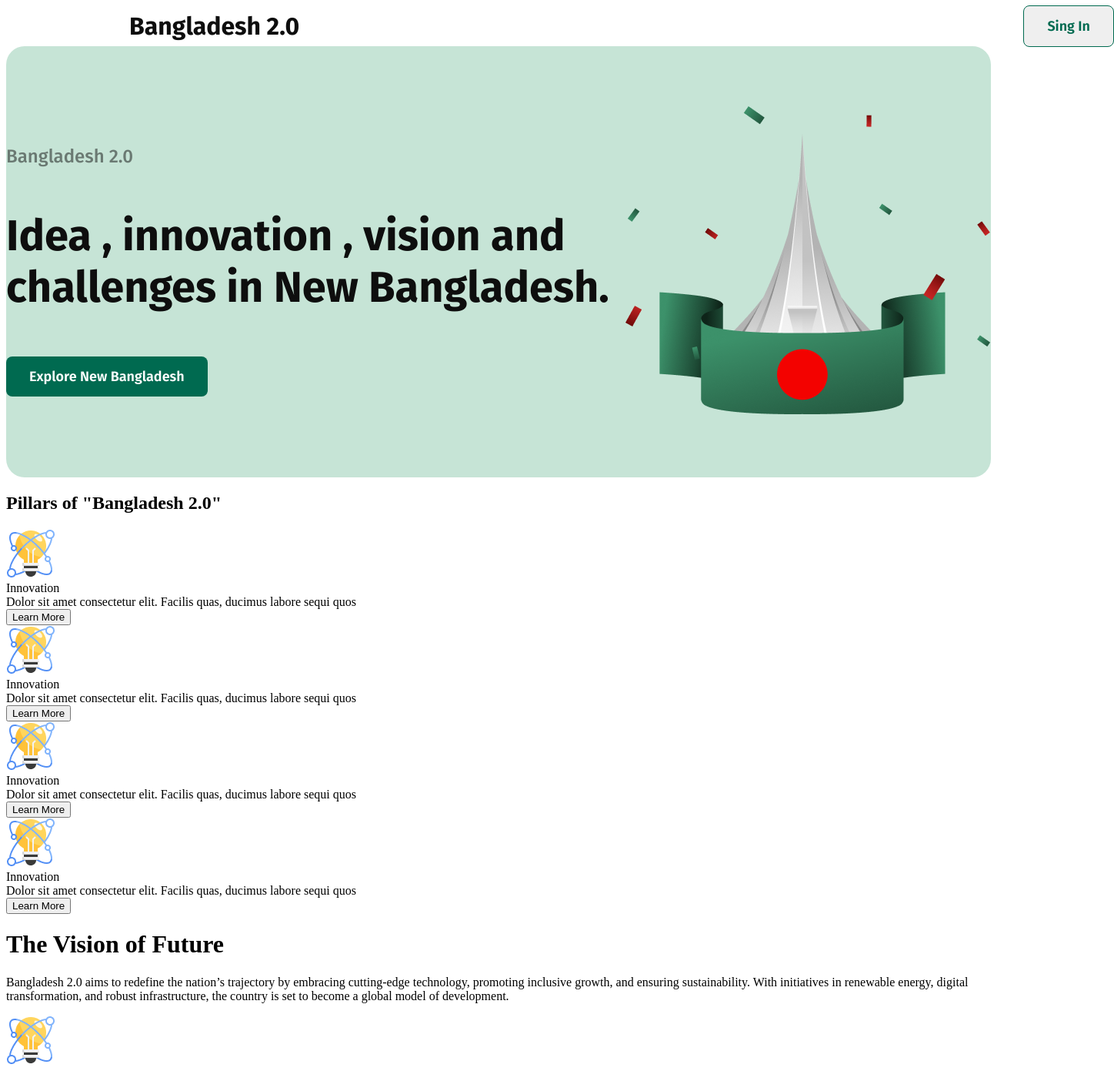
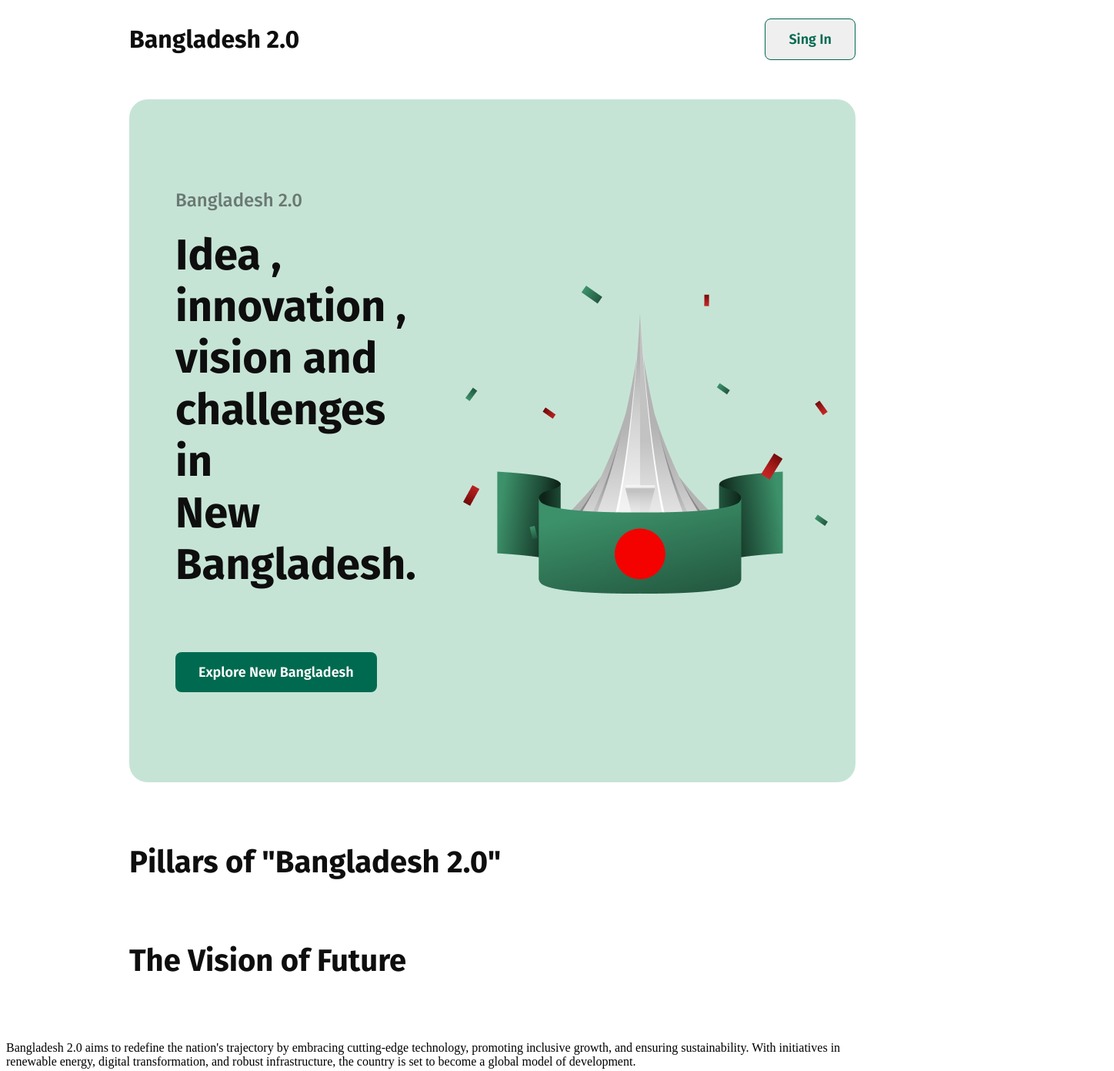
Before and after one commit to rain360/B11A1-Assignment-1, a plain HTML site: page index.html in a window 1280 px wide. Shown: the top 1391 px of the page at 77% size, 1448 px wide, since content can reach past the window. Drawn offline with Linux system fonts and the light colour scheme.

Commit message:
fast commit

```diff
--- a/index.html
+++ b/index.html
@@ -18,49 +18,23 @@
     </header>
     <section class="display-flex">
         <div>
-            <div class="box">
-                <h3>Bangladesh 2.0</h3>
-                <div class="box">
-                    <p>Idea , innovation ,
-                    vision and challenges in New Bangladesh.</p>
-                    <div class="box">
-                        <button>Explore New Bangladesh</button>
-                    </div>
+            <div class="box"><h3>Bangladesh 2.0</h3>
+                <div class="box"><p>Idea , innovation ,<br>
+                    vision and challenges in <br>New Bangladesh.</p>
+                    <div class="box"><button>Explore New Bangladesh</button></div>
                 </div>
             </div>
         </div>
-        <div class=""><img src="assets/hero.png" alt=""></div>
+        <div class="hero-logo"><img src="assets/hero.png" alt=""></div>
     </section>
     <main class="">
         <div>
             <h2>Pillars of "Bangladesh 2.0"</h2>
         </div>
+
     <div class="">
-        <div>
-            <img src="assets/card-icon.png" alt="">
-        </div>
-        <div>Innovation</div>
-        <div>Dolor sit amet consectetur elit. Facilis quas, ducimus labore sequi quos </div>
-        <div><button>Learn More</button></div>
-        <div>
-            <div><img src="assets/card-icon.png" alt=""></div>
-        <div>Innovation</div>
-        <div>Dolor sit amet consectetur elit. Facilis quas, ducimus labore sequi quos </div>
-        <div><button>Learn More</button></div>
-            <div><div><img src="assets/card-icon.png" alt=""></div>
-            <div>Innovation</div>
-            <div>Dolor sit amet consectetur elit. Facilis quas, ducimus labore sequi quos </div>
-            <div><button>Learn More</button></div>
-                <div><div><img src="assets/card-icon.png" alt=""></div>
-                <div>Innovation</div>
-                <div>Dolor sit amet consectetur elit. Facilis quas, ducimus labore sequi quos </div>
-                <div><button>Learn More</button></div></div>
-            </div>
-        </div>
-    </div>
-    <div>
         <div><h1>The Vision of Future</h1></div>
-        <p>Bangladesh 2.0 aims to redefine the nation’s trajectory by embracing cutting-edge technology, promoting inclusive growth, and ensuring sustainability. With initiatives in renewable energy, digital transformation, and robust infrastructure, the country is set to become a global model of development.</p>
+        <p>Bangladesh 2.0 aims to redefine the nation's trajectory by embracing cutting-edge technology, promoting inclusive growth, and ensuring sustainability. With initiatives in <br>renewable energy, digital transformation, and robust infrastructure, the country is set to become a global model of development.</p>
     </div>
     <div>
         <div>
--- a/stylesheet/style.css
+++ b/stylesheet/style.css
@@ -10,9 +10,7 @@
 }
 
 header{
-    width: 1280px;
-    height: 52px;
-    margin: 0 160px;
+    margin:24px 160px 0px 160px;
     justify-content: space-between;
     align-items: center;
 }
@@ -24,13 +22,14 @@ nav div li{
 .header-logo{
     list-style: none;
     color: #0E0E0E;
-    font-family: "Fira Sans";
+    font-family:"Fira Sans";
     font-size: 32px;
     font-style: normal;
     font-weight: 700;
 }
 
 header button{
+
     color: #006A50;
     font-family: "Fira Sans";
     font-size: 18px;
@@ -46,9 +45,8 @@ header button{
 
 section{
     align-items: center;
-    width: 1280px;
-    height: 560px;
-    margin: 0 auto;
+    justify-content: space-between;
+    margin: 51px 160px 0px 160px;
     background-color: #C6E4D6;
     border-radius: 24px;
 }
@@ -57,6 +55,8 @@ section div h3{
     color: rgba(14, 14, 14, 0.50);
     font-family: "Fira Sans";
     font-size: 24px;
+    margin-left: 60px;
+    margin-top: 117px;
     font-style: normal;
     font-weight: 500;
 }
@@ -65,10 +65,13 @@ section div p{
     color: #0E0E0E;
     font-family: "Fira Sans";
     font-size: 56px;
+    margin-top: 16px;
+    margin-left: 60px;
     font-style: normal;
     font-weight: 700;
 }
 section div button{
+    margin: 24px 0px 117px 60px;
     background-color: #006A50;
     font-family: "Fira Sans";
     color: white;
@@ -81,6 +84,33 @@ section div button{
     border-radius: 8px;
     border:none
 }
-section{
 
+.hero-logo{
+    margin: 80px 68px 80px 60px;
 }
+
+div h2{
+    margin: 80px 160px ;
+    color: #0E0E0E;
+    font-family: fira sans;
+    font-size: 40px;
+    font-style: normal;
+    font-weight: 700;
+}
+div h1{
+    margin: 80px 160px ;
+    color: #0E0E0E;
+    font-family: fira sans;
+    font-size: 40px;
+    font-style: normal;
+    font-weight: 700;
+}
+
+.small-box1{
+    width: 302px;
+    padding: 24px;
+    flex-direction: column;
+    border-radius: 16px;
+    border: 1px solid rgba(14, 14, 14, 0.15);
+    background: #FFF;
+}
```
